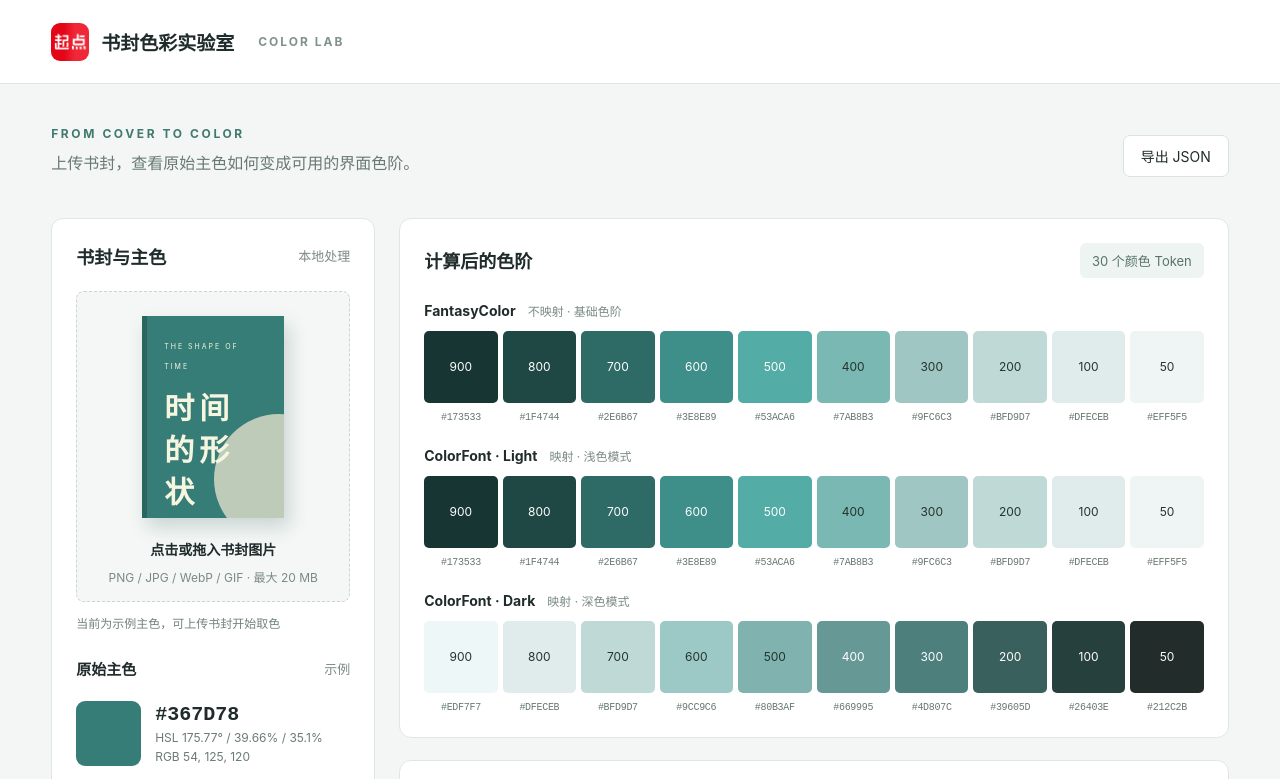
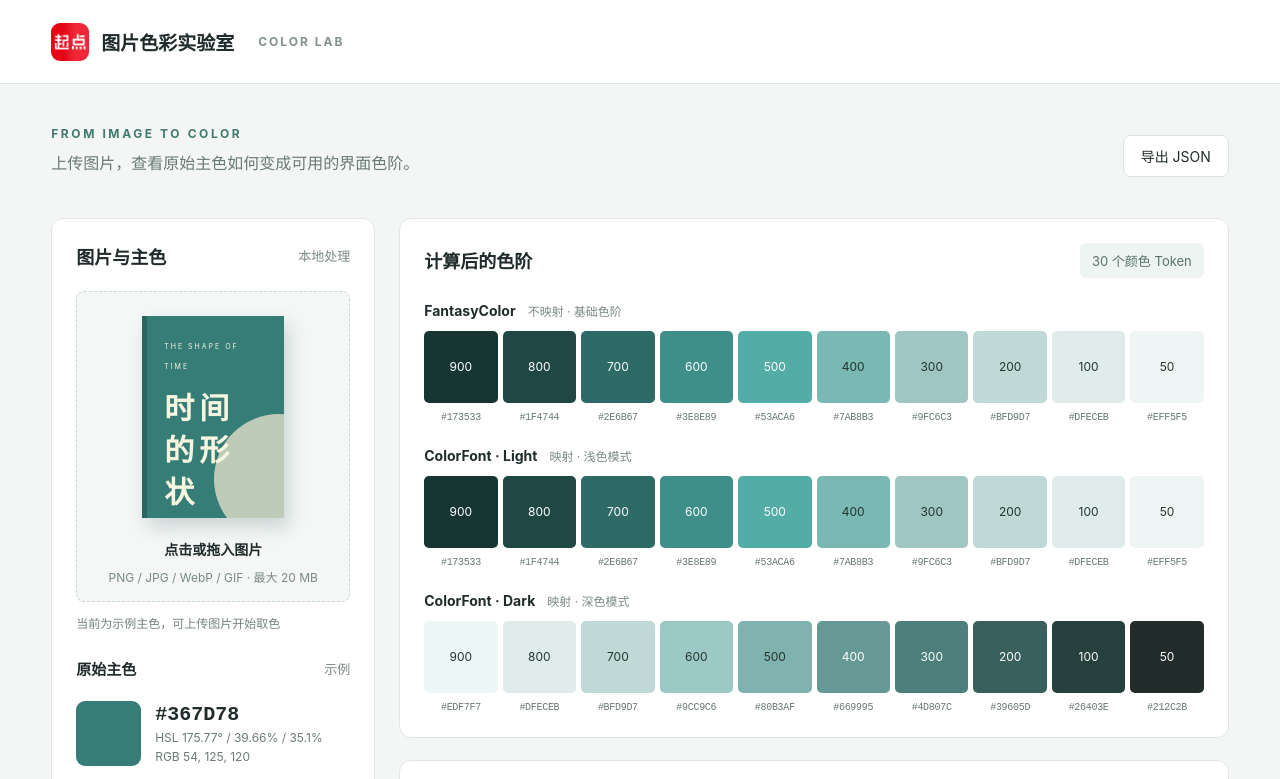
Before and after one commit to yannisheepzhang/fantasycolor, a plain HTML site: page index.html in a window 1280 px wide. Shown: the top 779 px of the page. Drawn offline with Linux system fonts and the light colour scheme.

Commit message:
Use image terminology throughout the demo

```diff
--- a/index.html
+++ b/index.html
@@ -1,6 +1,6 @@
-<!doctype html><html lang="zh-CN"><head><meta charset="UTF-8"><meta name="viewport" content="width=device-width,initial-scale=1"><title>书封色彩实验室</title><link rel="stylesheet" href="style.css"></head><body>
-<header><a class="brand" href="./"><img class="brand-icon" src="assets/qidian-logo.jpg" alt="起点"> 书封色彩实验室 <small>COLOR LAB</small></a></header>
-<main><div class="heading"><div><div class="eyebrow">FROM COVER TO COLOR</div><p>上传书封，查看原始主色如何变成可用的界面色阶。</p></div><button id="export">导出 JSON</button></div>
-<div class="workspace"><aside><section class="panel"><div class="section-title"><h2>书封与主色</h2><span class="muted">本地处理</span></div><label class="drop" id="drop"><input type="file" id="file" accept="image/png,image/jpeg,image/webp,image/gif"><div id="cover"><div class="book"><small>THE SHAPE OF TIME</small><strong>时间<br>的形状</strong><span>在光与影之间，寻找答案</span><i></i></div></div><b>点击或拖入书封图片</b><span>PNG / JPG / WebP / GIF · 最大 20 MB</span></label><div id="status" role="status">当前为示例主色，可上传书封开始取色</div><div class="section-title"><h3>原始主色</h3><span id="origin" class="muted">示例</span></div><div class="original"><div id="original-swatch"></div><div><strong id="hex"></strong><span id="hsl"></span><span id="rgb"></span></div></div><div id="candidates"></div><div class="manual"><label for="color">手动试色</label><input type="color" id="color" value="#367d78"><input id="hex-input" aria-label="输入HEX颜色" value="#367D78" maxlength="7"></div><p class="hint">取色采用 RGB 量化直方图：缩放至最长边 160px，选占比最高色桶的均值。可点击候选色重算；不额外过滤黑白色。</p></section><section class="panel notes"><h3>本次命中规则</h3><strong id="group"></strong><p>H 保持不变；S 按各档阈值处理；L 替换为固定值。</p><p>低饱和度 S ≤ 5 时，按原值 +6。</p><details><summary>边界与原表特殊值</summary><p>分组使用四舍五入后的整数 H。H=0° 等同 360°，归中明度。实际输出保留原始 H 精度。</p><p>ColorFont Light 700 的高明度分支，原表写明 S≥40 时换算为45，本 Demo 原样执行。</p><p>附件未提供取色算法及额外映射公式；这里的取色为可复现 Demo 算法，Light / Dark 映射按两张表生成。</p></details></section></aside>
+<!doctype html><html lang="zh-CN"><head><meta charset="UTF-8"><meta name="viewport" content="width=device-width,initial-scale=1"><title>图片色彩实验室</title><link rel="stylesheet" href="style.css"></head><body>
+<header><a class="brand" href="./"><img class="brand-icon" src="assets/qidian-logo.jpg" alt="起点"> 图片色彩实验室 <small>COLOR LAB</small></a></header>
+<main><div class="heading"><div><div class="eyebrow">FROM IMAGE TO COLOR</div><p>上传图片，查看原始主色如何变成可用的界面色阶。</p></div><button id="export">导出 JSON</button></div>
+<div class="workspace"><aside><section class="panel"><div class="section-title"><h2>图片与主色</h2><span class="muted">本地处理</span></div><label class="drop" id="drop"><input type="file" id="file" accept="image/png,image/jpeg,image/webp,image/gif"><div id="cover"><div class="book"><small>THE SHAPE OF TIME</small><strong>时间<br>的形状</strong><span>在光与影之间，寻找答案</span><i></i></div></div><b>点击或拖入图片</b><span>PNG / JPG / WebP / GIF · 最大 20 MB</span></label><div id="status" role="status">当前为示例主色，可上传图片开始取色</div><div class="section-title"><h3>原始主色</h3><span id="origin" class="muted">示例</span></div><div class="original"><div id="original-swatch"></div><div><strong id="hex"></strong><span id="hsl"></span><span id="rgb"></span></div></div><div id="candidates"></div><div class="manual"><label for="color">手动试色</label><input type="color" id="color" value="#367d78"><input id="hex-input" aria-label="输入HEX颜色" value="#367D78" maxlength="7"></div><p class="hint">取色采用 RGB 量化直方图：缩放至最长边 160px，选占比最高色桶的均值。可点击候选色重算；不额外过滤黑白色。</p></section><section class="panel notes"><h3>本次命中规则</h3><strong id="group"></strong><p>H 保持不变；S 按各档阈值处理；L 替换为固定值。</p><p>低饱和度 S ≤ 5 时，按原值 +6。</p><details><summary>边界与原表特殊值</summary><p>分组使用四舍五入后的整数 H。H=0° 等同 360°，归中明度。实际输出保留原始 H 精度。</p><p>ColorFont Light 700 的高明度分支，原表写明 S≥40 时换算为45，本 Demo 原样执行。</p><p>附件未提供取色算法及额外映射公式；这里的取色为可复现 Demo 算法，Light / Dark 映射按两张表生成。</p></details></section></aside>
 <div class="results"><section class="panel"><div class="section-title"><h2>计算后的色阶</h2><span class="tag">30 个颜色 Token</span></div><div id="palettes"></div></section>
 <section class="panel code-panel"><div class="section-title"><h2>结果与实现代码</h2><div class="tabs"><button data-code="css" class="active">CSS</button><button data-code="json">JSON</button><button data-code="js">JavaScript</button></div><button id="copy">复制代码</button></div><pre><code id="code"></code></pre><a href="color-engine.js" download>下载完整取色与算色源码</a></section></div></div></main><script src="color-engine.js"></script><script src="app.js"></script></body></html>
```
Also changed, not shown: 1 other file.
